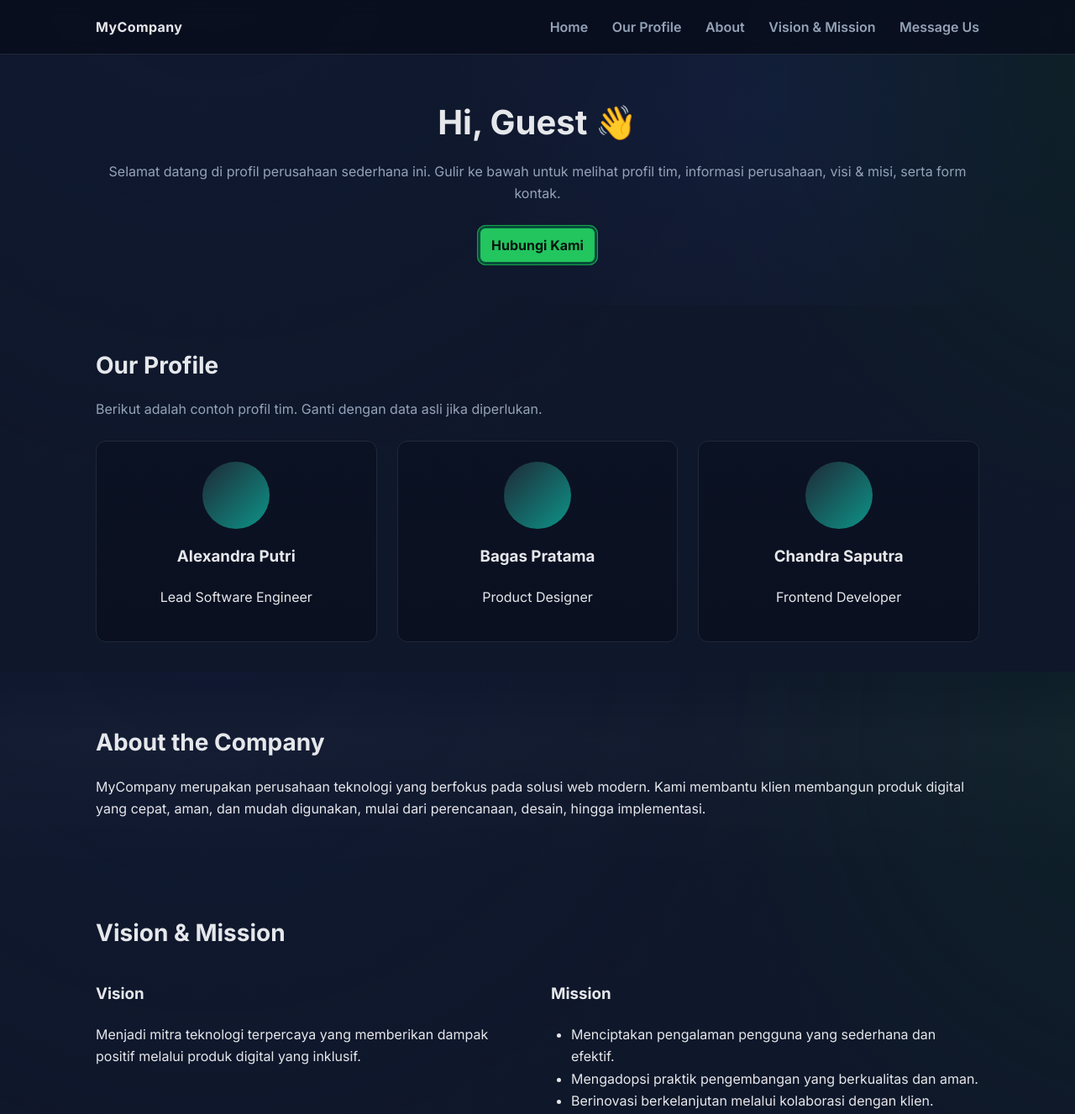
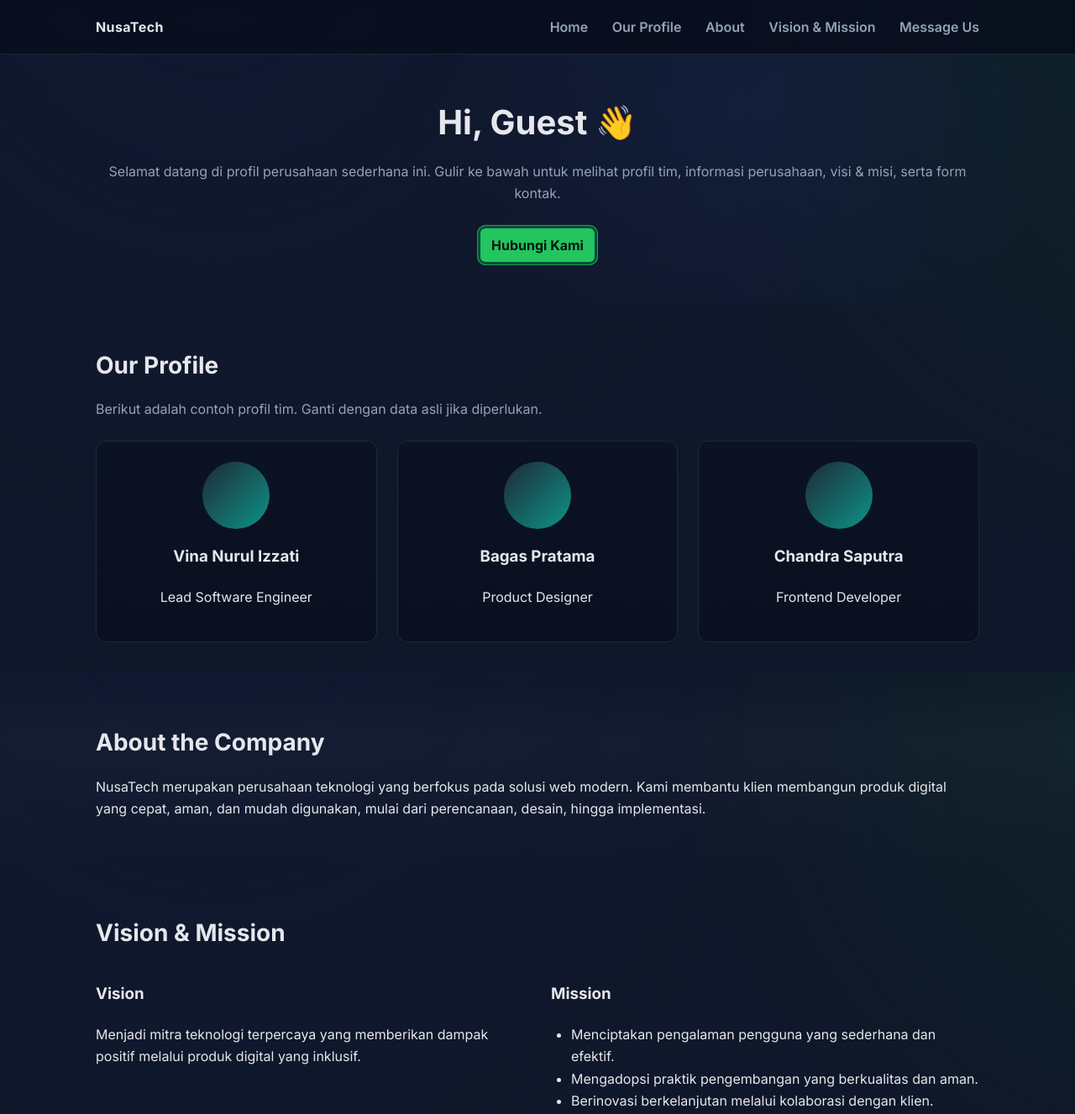
Before and after one commit to Revou-Coding-Camp/codingcamp-11-aug-25-vinanui, a website: page index.html in a window 1280 px wide. Shown: the top 1327 px of the page at 84% size. Drawn offline with Linux system fonts and the light colour scheme.

Commit message:
modify index

```diff
--- a/index.html
+++ b/index.html
@@ -21,7 +21,7 @@
 
     <header class="site-header">
       <div class="container header-inner">
-        <div class="brand">MyCompany</div>
+        <div class="brand">NusaTech</div>
         <nav class="nav">
           <a href="#home">Home</a>
           <a href="#profile">Our Profile</a>
@@ -55,7 +55,7 @@
           <div class="card-grid">
             <article class="card profile-card">
               <div class="avatar" aria-hidden="true"></div>
-              <h3>Alexandra Putri</h3>
+              <h3>Vina Nurul Izzati</h3>
               <p>Lead Software Engineer</p>
             </article>
             <article class="card profile-card">
@@ -77,7 +77,7 @@
         <div class="container">
           <h2 class="section-title">About the Company</h2>
           <p>
-            MyCompany merupakan perusahaan teknologi yang berfokus pada solusi web
+            NusaTech merupakan perusahaan teknologi yang berfokus pada solusi web
             modern. Kami membantu klien membangun produk digital yang cepat,
             aman, dan mudah digunakan, mulai dari perencanaan, desain, hingga
             implementasi.
@@ -174,7 +174,7 @@
 
     <footer class="site-footer">
       <div class="container">
-        <p>© <span id="year"></span> MyCompany. All rights reserved.</p>
+        <p>© <span id="year"></span> NusaTech. All rights reserved.</p>
       </div>
     </footer>
 
```
Also changed, not shown: package.json (added, +43 -0 lines), README.md (added), 1 other file.
